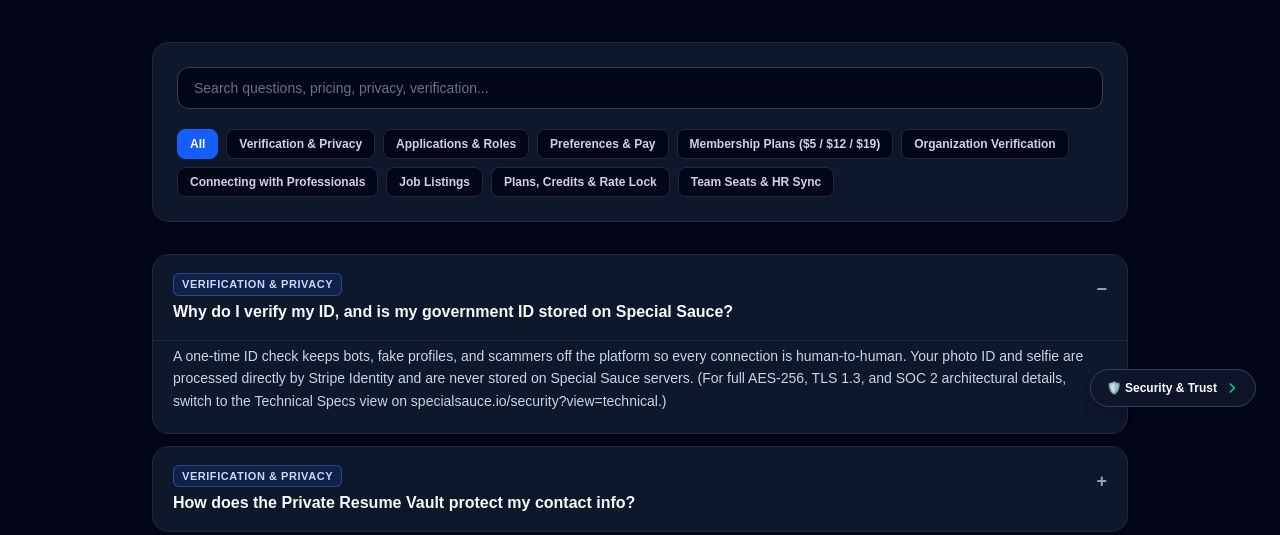
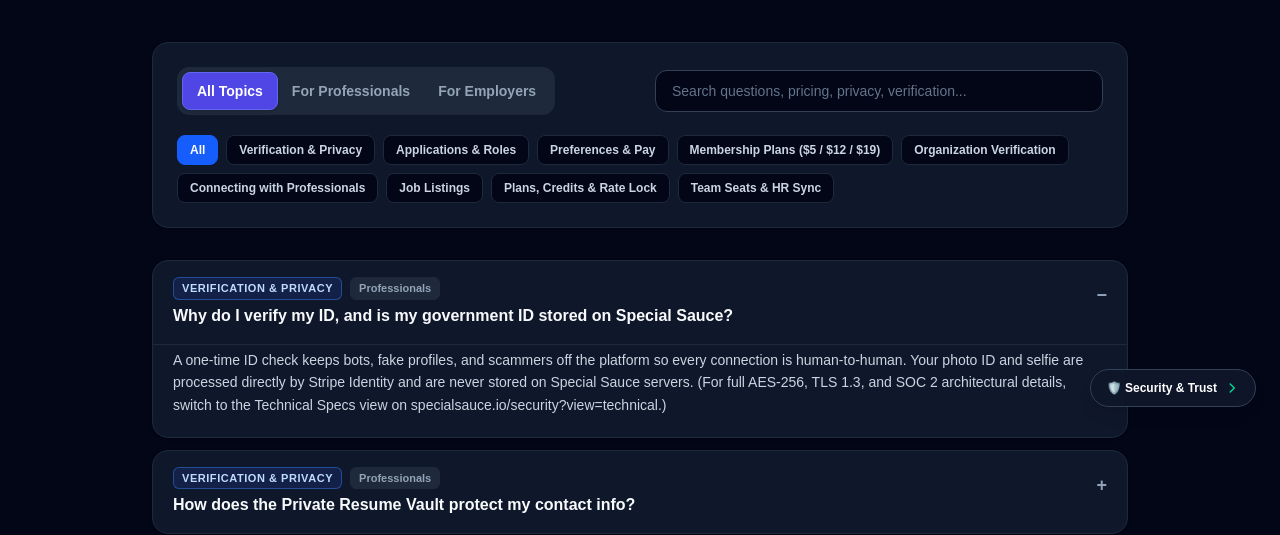
Before and after one commit to SpecialSauceIO/secure-job-board, a Next.js app: page /faq in a window 1280 px wide. Shown: the part 281-816 px from the top of the page. Built offline with nearby package versions, Linux system fonts and the light colour scheme; no server answers.

Commit message:
Add For Professionals and For Employers audience filter tabs to public /faq page

```diff
--- a/src/components/PublicFaqClient.tsx
+++ b/src/components/PublicFaqClient.tsx
@@ -3,22 +3,28 @@ import { useState, useMemo } from 'react'
 import Link from 'next/link'
 import type { FAQ } from '@/constants/faqs'
 export default function PublicFaqClient({ faqs }: { faqs: FAQ[] }) {
+  const [audienceFilter, setAudienceFilter] = useState<'all' | 'candidate' | 'employer'>('all')
   const [categoryFilter, setCategoryFilter] = useState<string>('All')
   const [searchQuery, setSearchQuery] = useState('')
   const [openId, setOpenId] = useState<string | null>(faqs[0]?.id || null)
   const categories = useMemo(() => {
     const set = new Set<string>()
-    faqs.forEach((f) => { if (f.category) set.add(f.category) })
+    faqs.forEach((f) => {
+      const matchesTarget = audienceFilter === 'all' || f.target === 'all' || f.target === audienceFilter
+      if (matchesTarget && f.category) set.add(f.category)
+    })
     return ['All', ...Array.from(set)]
-  }, [faqs])
+  }, [faqs, audienceFilter])
   const filteredFaqs = useMemo(() => {
     const q = searchQuery.trim().toLowerCase()
     return faqs.filter((f) => {
+      const matchesTarget = audienceFilter === 'all' || f.target === 'all' || f.target === audienceFilter
+      if (matchesTarget === false) return false
       if (categoryFilter !== 'All' && f.category !== categoryFilter) return false
       if (q === '') return true
       return f.question.toLowerCase().includes(q) || f.answer.toLowerCase().includes(q) || f.category.toLowerCase().includes(q)
     })
-  }, [faqs, categoryFilter, searchQuery])
+  }, [faqs, audienceFilter, categoryFilter, searchQuery])
   return (
     <div className="max-w-5xl mx-auto px-4 sm:px-6 py-12">
       <div className="text-center max-w-3xl mx-auto mb-10">
@@ -27,8 +33,15 @@ export default function PublicFaqClient({ faqs }: { faqs: FAQ[] }) {
         <p className="mt-3 text-base text-slate-600">Clear answers on how Special Sauce™ verifies every person and business, protects your personal information, and connects Professionals and Employers.</p>
       </div>
       <div className="bg-white rounded-2xl border border-slate-200 p-4 sm:p-6 shadow-sm mb-8 space-y-4">
-        <div className="relative w-full">
-          <input type="text" value={searchQuery} onChange={(e) => setSearchQuery(e.target.value)} placeholder="Search questions, pricing, privacy, verification..." className="w-full rounded-xl border border-slate-300 bg-slate-50 px-4 py-2.5 text-sm text-slate-900 placeholder:text-slate-400 focus:border-blue-600 focus:bg-white focus:outline-none" />
+        <div className="flex flex-col sm:flex-row gap-3 items-stretch sm:items-center justify-between">
+          <div className="inline-flex rounded-xl bg-slate-100 p-1 border border-slate-200">
+            {([{ id: 'all', label: 'All Topics' }, { id: 'candidate', label: 'For Professionals' }, { id: 'employer', label: 'For Employers' }] as const).map((tab) => (
+              <button key={tab.id} type="button" onClick={() => { setAudienceFilter(tab.id); setCategoryFilter('All') }} className={audienceFilter === tab.id ? 'px-3.5 py-2 rounded-lg text-xs sm:text-sm font-bold transition-all bg-slate-900 text-white shadow-sm' : 'px-3.5 py-2 rounded-lg text-xs sm:text-sm font-bold transition-all text-slate-600 hover:text-slate-900'}>{tab.label}</button>
+            ))}
+          </div>
+          <div className="relative flex-1 max-w-md">
+            <input type="text" value={searchQuery} onChange={(e) => setSearchQuery(e.target.value)} placeholder="Search questions, pricing, privacy, verification..." className="w-full rounded-xl border border-slate-300 bg-slate-50 px-4 py-2.5 text-sm text-slate-900 placeholder:text-slate-400 focus:border-blue-600 focus:bg-white focus:outline-none" />
+          </div>
         </div>
         <div className="flex flex-wrap gap-2 pt-1">
           {categories.map((cat) => (
@@ -41,11 +54,15 @@ export default function PublicFaqClient({ faqs }: { faqs: FAQ[] }) {
           <div className="bg-white rounded-2xl border border-slate-200 p-8 text-center text-slate-500 text-sm">No questions matched your search. Try clearing the search box or switching categories.</div>
         ) : filteredFaqs.map((item) => {
           const isOpen = openId === item.id
+          const badgeLabel = item.target === 'candidate' ? 'Professionals' : item.target === 'employer' ? 'Employers' : 'All Members'
           return (
             <div key={item.id} className="bg-white rounded-2xl border border-slate-200 shadow-sm overflow-hidden transition-all">
               <button type="button" onClick={() => setOpenId(isOpen ? null : item.id)} className="w-full px-5 py-4 text-left flex items-start justify-between gap-4 hover:bg-slate-50 transition-colors">
                 <div className="space-y-1">
-                  <span className="inline-block text-[11px] font-bold uppercase tracking-wider text-blue-700 bg-blue-50 border border-blue-200 px-2 py-0.5 rounded-md">{item.category}</span>
+                  <div className="flex flex-wrap items-center gap-2">
+                    <span className="inline-block text-[11px] font-bold uppercase tracking-wider text-blue-700 bg-blue-50 border border-blue-200 px-2 py-0.5 rounded-md">{item.category}</span>
+                    <span className="inline-block text-[11px] font-semibold text-slate-600 bg-slate-100 border border-slate-200 px-2 py-0.5 rounded-md">{badgeLabel}</span>
+                  </div>
                   <h2 className="text-base font-bold text-slate-900">{item.question}</h2>
                 </div>
                 <span className="mt-1 text-slate-400 font-bold text-lg select-none">{isOpen ? '−' : '+'}</span>
```
